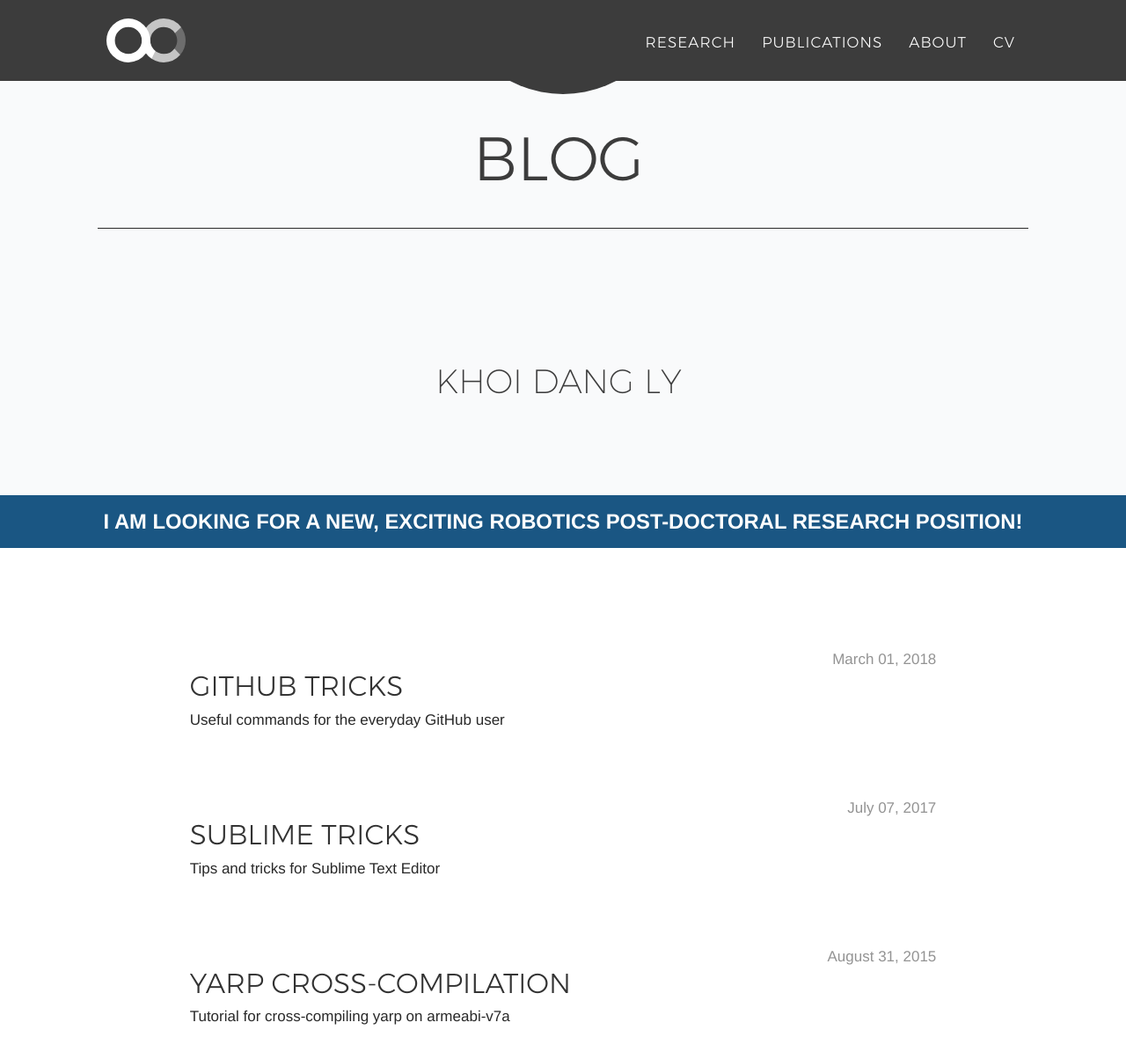
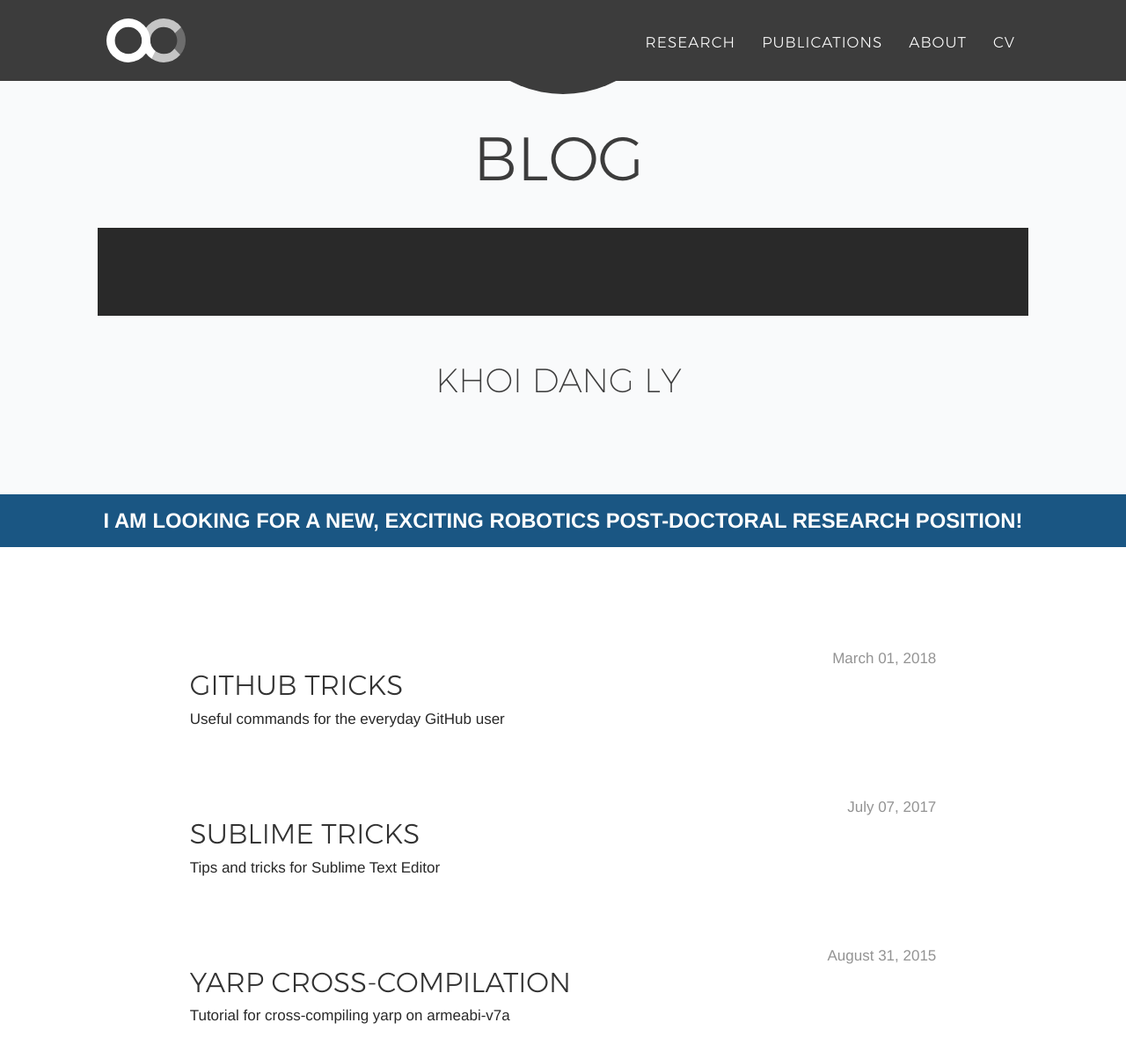
Before and after one commit to KhoiDLy/KhoiDLy.github.io, a Jekyll site: the page built from blog.html, in a window 1280 px wide and 1400 px high, scrolled down 329 px. Shown: the top 1204 px of the window at 88% size. Built offline with Jekyll 4.4.1, drawn with Linux system fonts in a browser that asks for light colours; nearby versions of some CDN libraries; some web fonts are replaced.

Commit message:
Update main.css

```diff
--- a/_includes/css/main.css
+++ b/_includes/css/main.css
@@ -185,13 +185,12 @@ hr {
 
 hr.separating-line {
     margin: 15px auto 60px;
-    height: 100px;
     padding: 0;
     /*max-width: 250px;*/
     border: 0;
     /*border-top: solid 5px;*/
     text-align: center;
-    border-top: 1px solid #{{ site.color.articletext }};
+    border-top: 100px solid #{{ site.color.articletext }};
 }
 
 header hr.separating-line {
```
